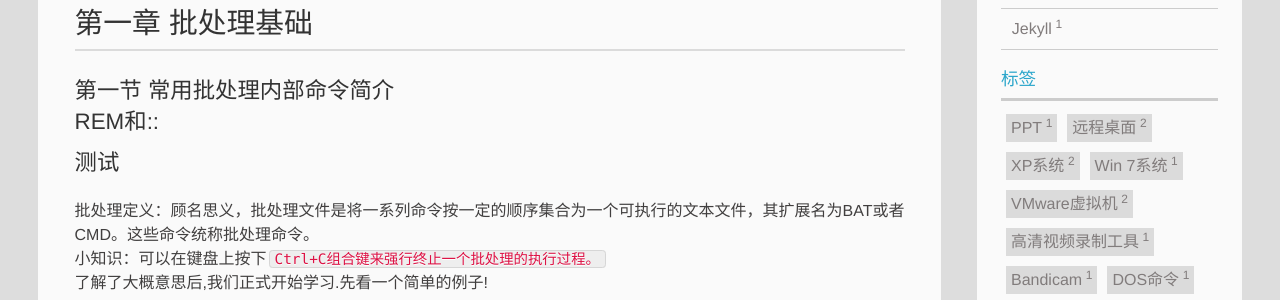
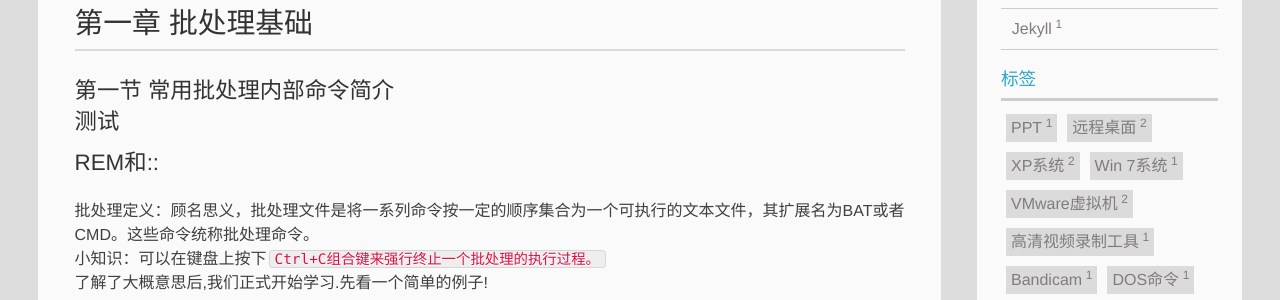
Before and after one commit to blacksmile/blacksmile.github.io, a Jekyll site: the page built from _posts/2013-10-09-【DOS】DOS命令大全02.md, in a window 1280 px wide and 900 px high, scrolled down 317 px. Shown: the part 151-451 px from the top of the window. Built offline with Jekyll 4.4.1, drawn with Linux system fonts in a browser that asks for light colours.

```diff
--- a/_posts/2013-10-09-【DOS】DOS命令大全02.md
+++ b/_posts/2013-10-09-【DOS】DOS命令大全02.md
@@ -14,8 +14,8 @@ tags:
 
 ## 第一章 批处理基础
 ### 第一节 常用批处理内部命令简介
+#### 测试
 #### REM和::
-#### 测试
 批处理定义：顾名思义，批处理文件是将一系列命令按一定的顺序集合为一个可执行的文本文件，其扩展名为BAT或者CMD。这些命令统称批处理命令。
 小知识：可以在键盘上按下`Ctrl+C组合键来强行终止一个批处理的执行过程。`
 了解了大概意思后,我们正式开始学习.先看一个简单的例子!
```
